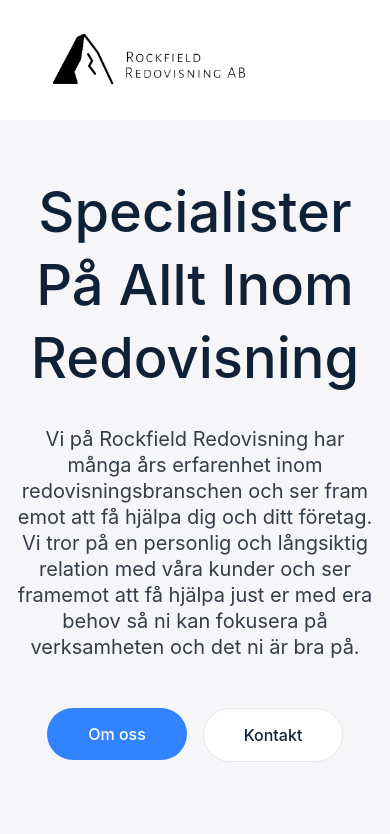
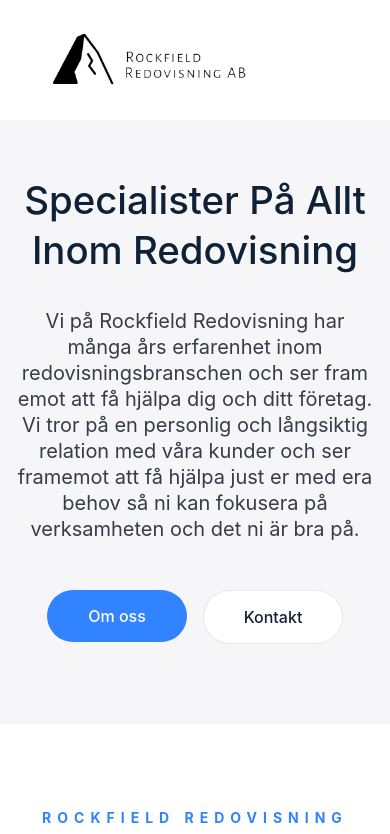
Before and after one commit to JockeHTML/rockfield-redovisning, a Next.js app: page / in a window 390 px wide. Shown: the top 834 px of the page. Built offline with nearby package versions, Linux system fonts and the light colour scheme.

Commit message:
ipad responsive debug

```diff
--- a/components/contact/Contact2.module.css
+++ b/components/contact/Contact2.module.css
@@ -24,6 +24,7 @@
   border-radius: 100px 0 0 0;
   margin: auto;
   width: 100%;
+  max-width: 100%;
 }
 
 @media (max-width: 768px) {
--- a/components/home/home.module.css
+++ b/components/home/home.module.css
@@ -1,7 +1,7 @@
 .homePage {
   position: relative;
   height: auto;
-  padding: 6rem 0;
+  padding: 6rem 1.5rem;
   width: 1177px;
   display: flex;
   margin: auto;
@@ -102,19 +102,34 @@
   }
 }
 
-@media only screen and (min-device-width: 768px) and (max-device-width: 1024px) and (orientation: landscape) and (-webkit-min-device-pixel-ratio: 2) {
+@media only screen and (min-device-width: 800px) and (max-device-width: 1280px) and (orientation: portrait) {
   .homePage {
     height: auto;
+    padding: 1.5rem 1rem var(--padding4) 1rem;
+    flex-direction: column;
+    background-color: var(--bg);
   }
-
-  .buttons {
-    justify-content: flex-start;
+  .text {
+    width: 100%;
+    padding: 0;
+    text-align: center;
+  }
+  .text p {
+    width: 100%;
   }
   .text h1 {
-    font-size: var(--size16);
+    width: 100%;
+    font-size: var(--size10);
+    margin: 2rem 0;
   }
   .buttons {
     justify-content: center;
+  }
+  .images img:nth-child(2) {
+    display: none;
+  }
+  .images img:nth-child(1) {
+    display: none;
   }
 }
 
--- a/components/layout/footer.module.css
+++ b/components/layout/footer.module.css
@@ -123,6 +123,38 @@
   }
 }
 
+@media only screen and (min-device-width: 800px) and (max-device-width: 1280px) and (orientation: portrait) {
+  .footer {
+    flex-direction: column;
+    height: auto;
+  }
+  .links,
+  .contact {
+    margin: 0;
+    padding: 10px 1rem 0 1rem;
+  }
+  .title {
+    margin: 0;
+    padding: 4rem 0 0 1rem;
+  }
+  .social {
+    margin: 0;
+    padding: 10px 0 4rem 1rem;
+  }
+  .contact {
+    width: auto;
+  }
+  .title p {
+    width: 100%;
+  }
+  .links ul,
+  .contact ul,
+  .social ul,
+  .title ul {
+    margin-top: 5px;
+  }
+}
+
 @media only screen and (min-width: 1024px) and (max-height: 1366px) and (orientation: portrait) and (-webkit-min-device-pixel-ratio: 1.5) {
   .links,
   .social,
```
